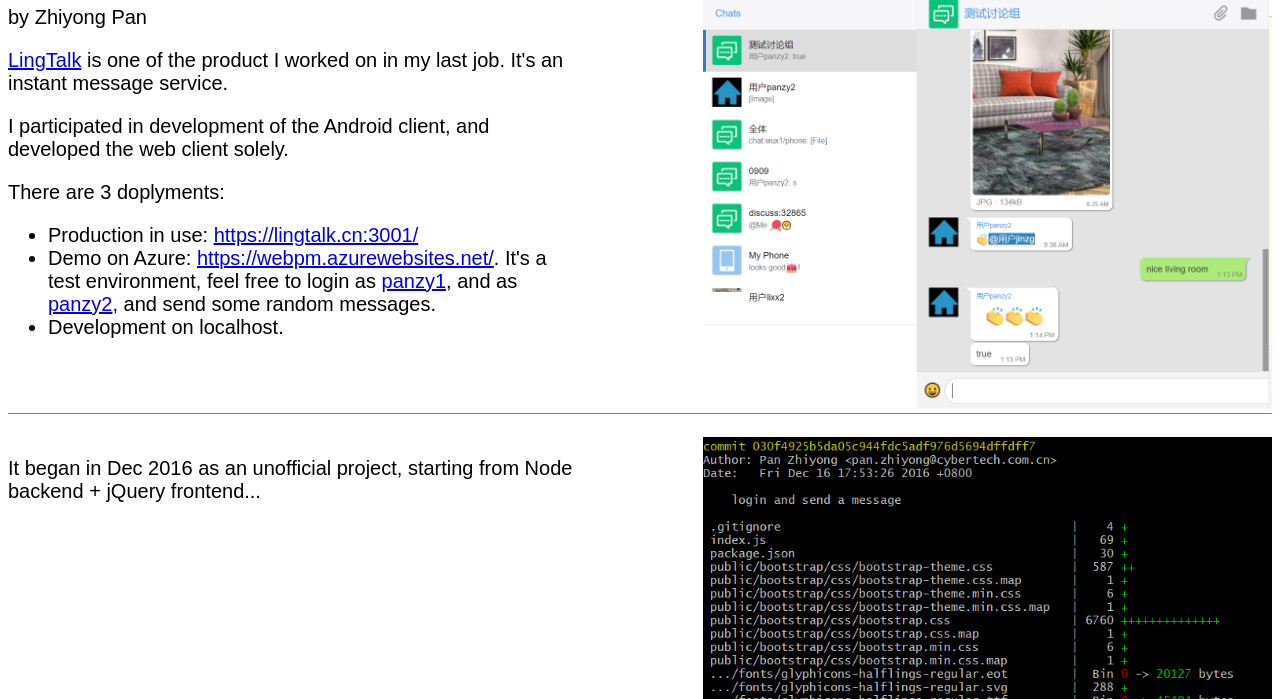
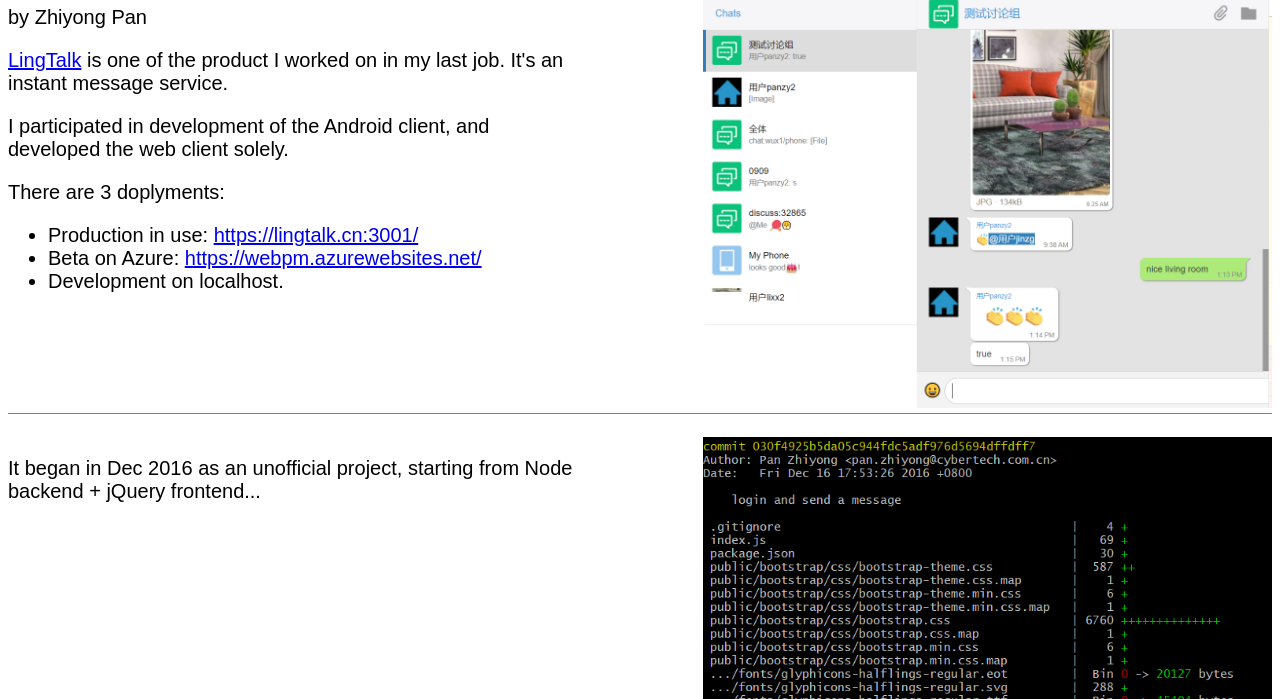
Before and after one commit to panzy/panzy.github.io, a plain HTML site: page pmweb-portfolio/index.html in a window 1280 px wide. Shown: the part 101-800 px from the top of the page. Drawn offline with Linux system fonts and the light colour scheme.

Commit message:
Remove testing accounts.

```diff
--- a/pmweb-portfolio/index.html
+++ b/pmweb-portfolio/index.html
@@ -44,10 +44,7 @@
       <p>There are 3 doplyments:</p>
       <ul>
         <li>Production in use: <a href='https://lingtalk.cn:3001/'>https://lingtalk.cn:3001/</a></li>
-        <li>Demo on Azure: <a href='https://webpm.azurewebsites.net/'>https://webpm.azurewebsites.net/</a>.
-        It's a test environment, feel free to login as <a href='https://webpm.azurewebsites.net/?token=eyJ1aWQiOiJwYW56eTEiLCJwYXNzd2QiOiJhZDJkMTY3ZWNjZjlhYTJmMGZkYzQ5MzQ3MGQwMGYxNCJ9'>panzy1</a>,
-        and as <a href='https://webpm.azurewebsites.net/?token=eyJ1aWQiOiJwYW56eTIiLCJwYXNzd2QiOiJhZDJkMTY3ZWNjZjlhYTJmMGZkYzQ5MzQ3MGQwMGYxNCJ9'>panzy2</a>,
-        and send some random messages.</li>
+        <li>Beta on Azure: <a href='https://webpm.azurewebsites.net/'>https://webpm.azurewebsites.net/</a></li>
         <li>Development on localhost.</li>
       </ul>
     </div>
```
